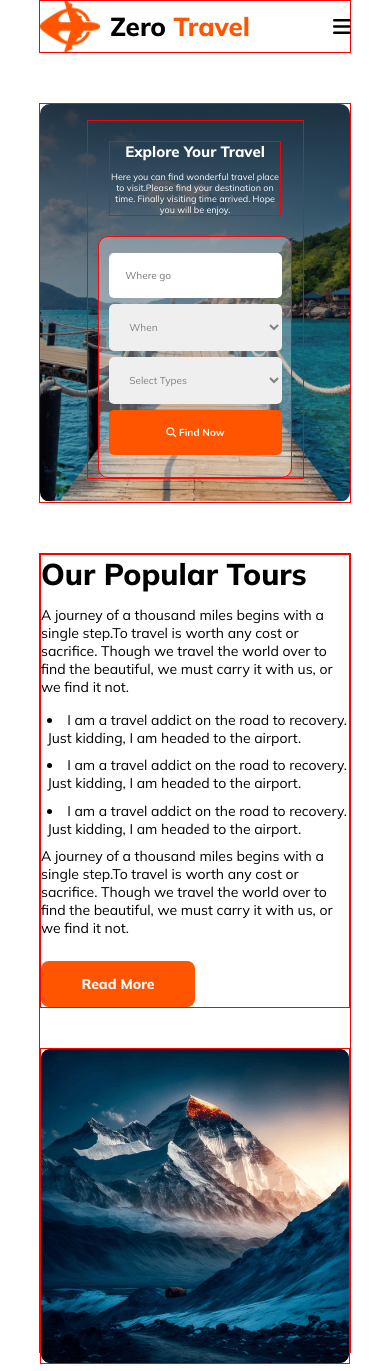
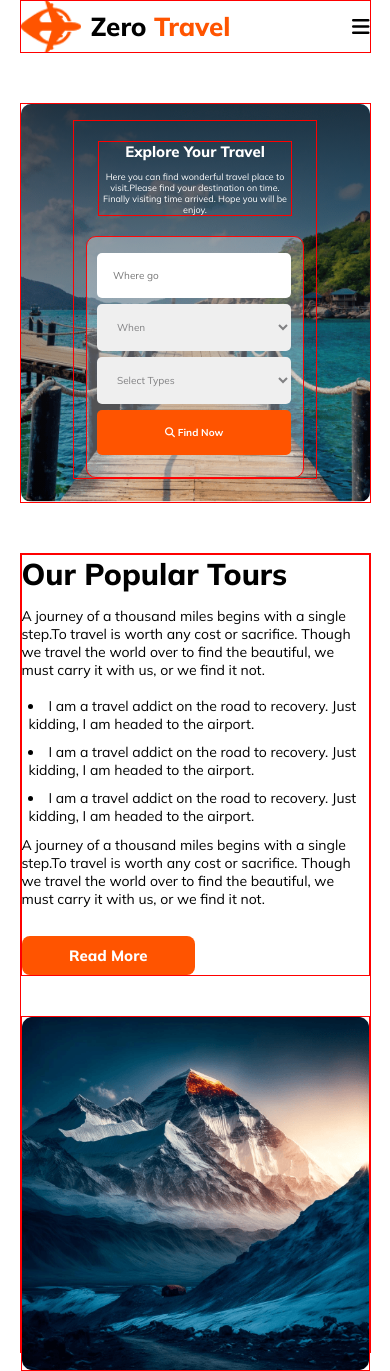
Before and after one commit to Ordha/zerotwo-travel, a plain HTML site: page index.html in a window 390 px wide. Drawn offline with Linux system fonts and the light colour scheme.

Commit message:
added mobile responsive coorection for opular section

```diff
--- a/index.css
+++ b/index.css
@@ -17,7 +17,7 @@ span {
     display: flex;
     justify-content: space-between;
     border: 1px solid red;
-    width: 80%;
+    width: 85%;
     margin: 0 auto;
     min-height: 20px;
     align-items: center;
@@ -60,7 +60,7 @@ a {
 
 .img-container {
 
-    width: 80%;
+    width: 85%;
     margin: 50px auto;
     object-fit: cover;
     border: 1px solid red;
@@ -144,7 +144,7 @@ a {
 
 .twoside-container {
     border: 1px solid red;
-    width: 80%;
+    width: 85%;
     height: 500px;
     margin: 0 auto;
     display: flex;
@@ -189,7 +189,7 @@ a {
 
 .t6 {
     width: 35%;
-    padding: 14px 35px;
+    padding: 13px 35px;
     border-radius: 8px;
     background: rgb(255, 84, 0);
     font-size: 20px;
--- a/index.html
+++ b/index.html
@@ -4,7 +4,7 @@
 <head>
     <meta charset="UTF-8">
     <meta name="viewport" content="width=device-width, initial-scale=1.0">
-    <title>Document</title>
+    <title>Zero Travel</title>
     <link rel="stylesheet" href="index.css">
     <link rel="stylesheet" href="responsive.css">
     <link rel="stylesheet" href="https://cdnjs.cloudflare.com/ajax/libs/font-awesome/6.5.1/css/all.min.css" integrity="sha512-DTOQO9RWCH3ppGqcWaEA1BIZOC6xxalwEsw9c2QQeAIftl+Vegovlnee1c9QX4TctnWMn13TZye+giMm8e2LwA==" crossorigin="anonymous" referrerpolicy="no-referrer" />
--- a/responsive.css
+++ b/responsive.css
@@ -47,6 +47,7 @@
     .t6 {
         width: 45%;
         font-size: 18px;
+        padding: 10px 30px;
     }
 
 }
@@ -54,8 +55,13 @@
 /* For mobile device */
 
 @media screen and (max-width:600px) {
+    /* Navigation bar */
+    .navbar{
+        width: 90%;
+    }
     .navbar02{
         display: none;
+
     }
     .navbar01>a {
         font-size: 26px;
@@ -65,10 +71,10 @@
         width: 70%;
         top: 4%;
     }
-
+    /* Image coover section */
     .img-container {
 
-        width: 80%;
+        width: 90%;
         height: 400px;
     }
     .img-container img {
@@ -112,6 +118,7 @@
         flex-direction: column;
         gap: 5%;
         height: 800px;
+        width: 90%;
     }
     .first-container {
         width: 100%;
@@ -136,7 +143,9 @@
     }
     .t6 {
         width: 50%;
-        font-size: 14px;
+        font-size: 15px;
+        padding: 10px 25px;
+
     }
     .second-container {
         width: 100%;
```
